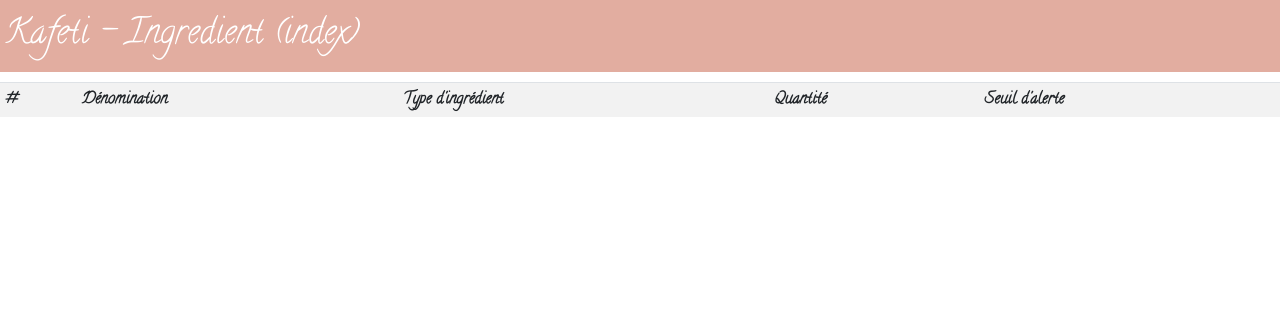
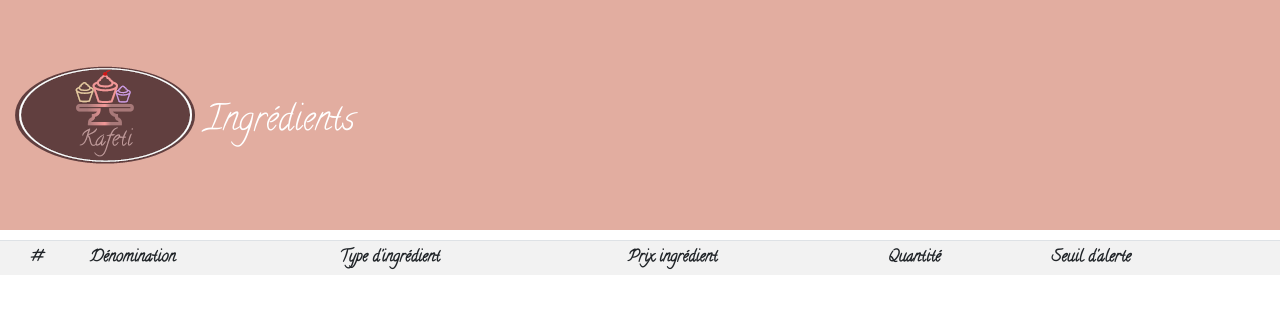
Before and after one commit to IngridWeil30/Kafeti, a Symfony app: template templates/ingredient/index.html.twig in a window 1280 px wide. Shown: the top 314 px of the page. Run offline with Twig, Linux system fonts and the light colour scheme; the template is opened without the code that fills it, so the values that code supplies are empty; some libraries are stand-ins or nearby versions.

Commit message:
Avacement vues plat/ingredient

```diff
--- a/src/Controller/IngredientController.php
+++ b/src/Controller/IngredientController.php
@@ -4,6 +4,7 @@ namespace App\Controller;
 
 use Symfony\Component\Routing\Annotation\Route;
 use App\Entity\Ingredient;
+use App\Entity\PrixIngredient;
 
 class IngredientController extends AppController
 {
@@ -16,8 +17,13 @@ class IngredientController extends AppController
         ->getRepository(Ingredient::class)
         ->findAll();
 
+        $prix_ingredients = $this->getDoctrine()
+        ->getRepository(PrixIngredient::class)
+        ->findAll();
+
         return $this->render('ingredient/index.html.twig', [
             'ingredients' => $ingredients,
+            'prix_ingredients' => $prix_ingredients
         ]);
     }
 }
--- a/templates/base.html.twig
+++ b/templates/base.html.twig
@@ -4,9 +4,11 @@
         <meta charset="UTF-8">
         {% include 'elements/include_js_css.html.twig' %}
         <title>{% block title %}Welcome!{% endblock %}</title>
+
         {% block stylesheets %}{% endblock %}
     </head>
     <body>
+
         {% block body %}{% endblock %}
         {% block javascripts %}{% endblock %}
     </body>
--- a/templates/ingredient/index.html.twig
+++ b/templates/ingredient/index.html.twig
@@ -1,6 +1,6 @@
 {% extends 'base.html.twig' %}
 
-{% block title %}Ingredient - Index{% endblock %}
+{% block title %}Ingrédients{% endblock %}
 
 {% block body %}
 <style>
@@ -9,22 +9,30 @@
 </style>
 
 <div>
-    <h1>Kafeti - Ingredient (index)</h1>
+    <h1><a href="{{ path('index') }}"><img src="{{ asset('img/logo-kafeti.png') }}" alt="Logo Kafeti"></a>Ingrédients</h1>
 
           	<table class="table table-sm table-striped">
         	<tr>
+        	    <th></th>
         		<th>#</th>
         		<th>Dénomination</th>
         		<th>Type d'ingrédient</th>
+        		<th>Prix ingrédient</th>
         		<th>Quantité</th>
         		<th>Seuil d'alerte</th>
         	</tr>
 
                 {% for ingredient in ingredients %}
             <tr>
+        		<td>{{ ingredient.actif | actif(true) |raw }}</td>
         		<td>{{ ingredient.id }}</td>
         		<td>{{ ingredient.denomination }}</td>
         		<td>{{ ingredient.typeIngredient.denomination }}</td>
+        		<td>
+            		{% for ing in ingredient.prixIngredients %}
+            		    {{ ing.prix }} €
+            		{% endfor %}
+            	</td>
         		<td>{{ ingredient.quantite }}</td>
         		<td>{{ ingredient.seuilAlerte }}</td>
                 {% endfor %}
```
Also changed, not shown: templates/index/index.html.twig (+2 -6 lines), templates/plat/index.html.twig (+1 -6 lines), public/img/logo-kafeti.png (added).
